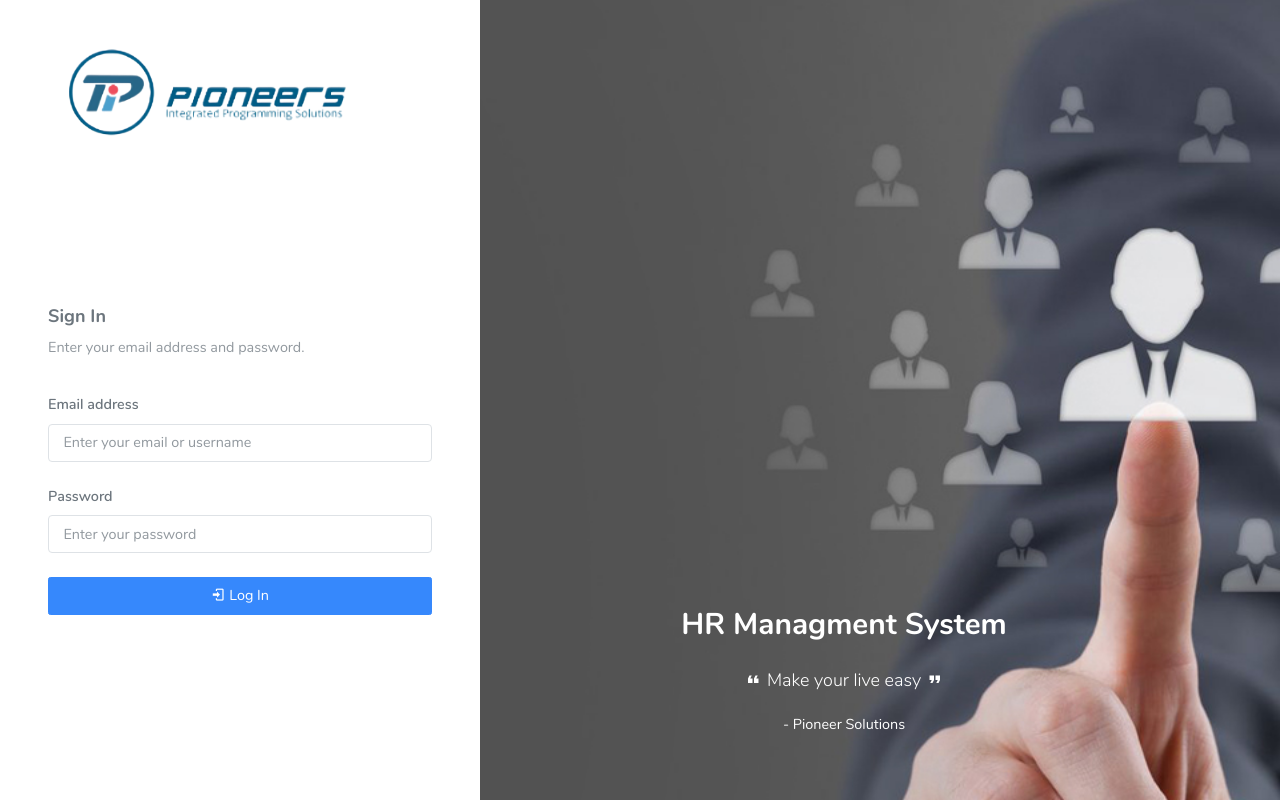
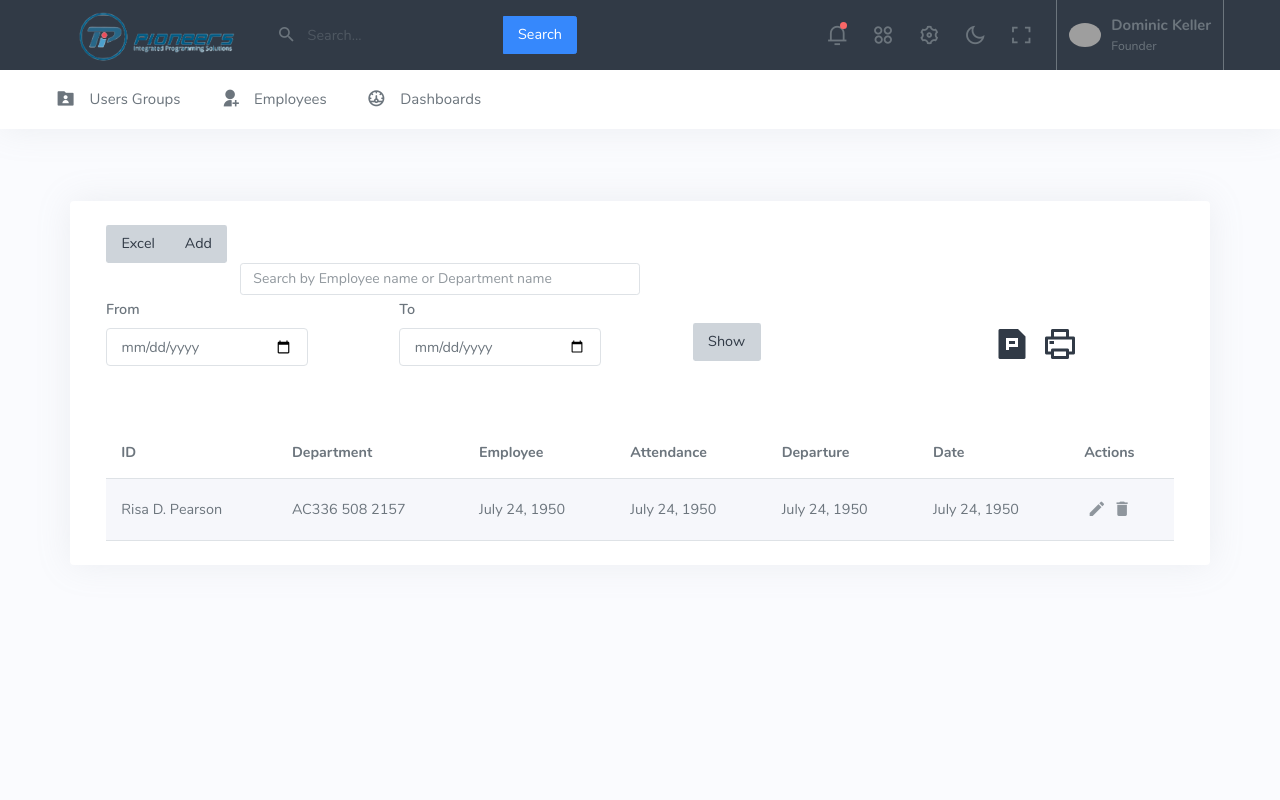
Before and after one commit to HR-Mangment-System/HRMangmentSystem-Frontend, an Angular app: page / in a window 1280 px wide. Built offline with nearby package versions, Linux system fonts and the light colour scheme; grey boxes are pictures that could not be loaded.

Commit message:
added attendance-departure

```diff
--- a/src/app/Pages/attendance-departure/attendance-departure.component.html
+++ b/src/app/Pages/attendance-departure/attendance-departure.component.html
@@ -0,0 +1,109 @@
+<div class="container mt-5">
+  <div class="row">
+    <div class="card">
+      <div class="card-body">
+        <div class="col-sm-12 col-md-6">
+          <div class="dt-buttons btn-group flex-wrap">
+            <button
+              class="btn btn-soft-dark buttons-copy buttons-html5"
+              tabindex="0"
+              aria-controls="datatable-buttons"
+              type="button"
+            >
+              <span>Excel</span>
+            </button>
+            <button
+              class="btn btn-soft-dark buttons-print"
+              tabindex="0"
+              aria-controls="datatable-buttons"
+              type="button"
+            >
+              <span>Add</span>
+            </button>
+          </div>
+        </div>
+        <div class="col-sm-12 col-md-6">
+          <div id="datatable-buttons_filter" class="dataTables_filter">
+            <input
+              type="search"
+              class="form-control form-control-sm w-75 float-end"
+              placeholder="Search by Employee name or Department name"
+              aria-controls="datatable-buttons"
+            />
+          </div>
+        </div>
+
+        <div class="row my-4">
+          <div class="row col-8">
+            <div class="mb-3 col-5">
+              <label for="example-date" class="form-label">From</label>
+              <input
+                class="form-control w-75"
+                id="example-date"
+                type="date"
+                name="date"
+              />
+            </div>
+            <div class="mb-3 col-5">
+              <label for="example-date" class="form-label">To</label>
+              <input
+                class="form-control w-75"
+                id="example-date"
+                type="date"
+                name="date"
+              />
+            </div>
+            <div class="mb-3 col-2">
+              <button type="button" class="btn btn-soft-dark mt-3">Show</button>
+            </div>
+          </div>
+          <div class="col-4 mt-1">
+            <a
+              href="javascript: void(0);"
+              class="action-icon mt-2 d-inline-block ms-2 me-5 float-end"
+            >
+              <i class="font-36 text-dark ri-printer-line"></i
+            ></a>
+            <a
+              href="javascript: void(0);"
+              class="action-icon mt-2 d-inline-block ms-2 float-end"
+            >
+              <i class="font-36 text-dark ri-file-ppt-fill"></i
+            ></a>
+          </div>
+        </div>
+        <table class="table table-striped table-centered mb-0">
+          <thead>
+            <tr>
+              <th>ID</th>
+              <th>Department</th>
+              <th>Employee</th>
+              <th>Attendance</th>
+              <th>Departure</th>
+              <th>Date</th>
+              <th>Actions</th>
+            </tr>
+          </thead>
+          <tbody>
+            <tr>
+              <td class="table-user">Risa D. Pearson</td>
+              <td>AC336 508 2157</td>
+              <td>July 24, 1950</td>
+              <td>July 24, 1950</td>
+              <td>July 24, 1950</td>
+              <td>July 24, 1950</td>
+              <td class="table-action">
+                <a href="javascript: void(0);" class="action-icon">
+                  <i class="mdi mdi-pencil"></i
+                ></a>
+                <a href="javascript: void(0);" class="action-icon">
+                  <i class="mdi mdi-delete"></i
+                ></a>
+              </td>
+            </tr>
+          </tbody>
+        </table>
+      </div>
+    </div>
+  </div>
+</div>
--- a/src/app/app.component.html
+++ b/src/app/app.component.html
@@ -1,7 +1,8 @@
-<ng-container *ngIf="UsersService.isUserLoggedIn()">
-  <app-navbar></app-navbar>
-</ng-container>
+<!-- <ng-container *ngIf="UsersService.isUserLoggedIn()"> -->
+<app-navbar></app-navbar>
+<!-- </ng-container> -->
 <!-- <app-signin></app-signin> -->
 <!-- <app-users-groups></app-users-groups> -->
 <!-- <app-employee></app-employee> -->
-<router-outlet></router-outlet>
+<!-- <router-outlet></router-outlet> -->
+<app-attendance-departure></app-attendance-departure>
```
Also changed, not shown: src/styles.css.
